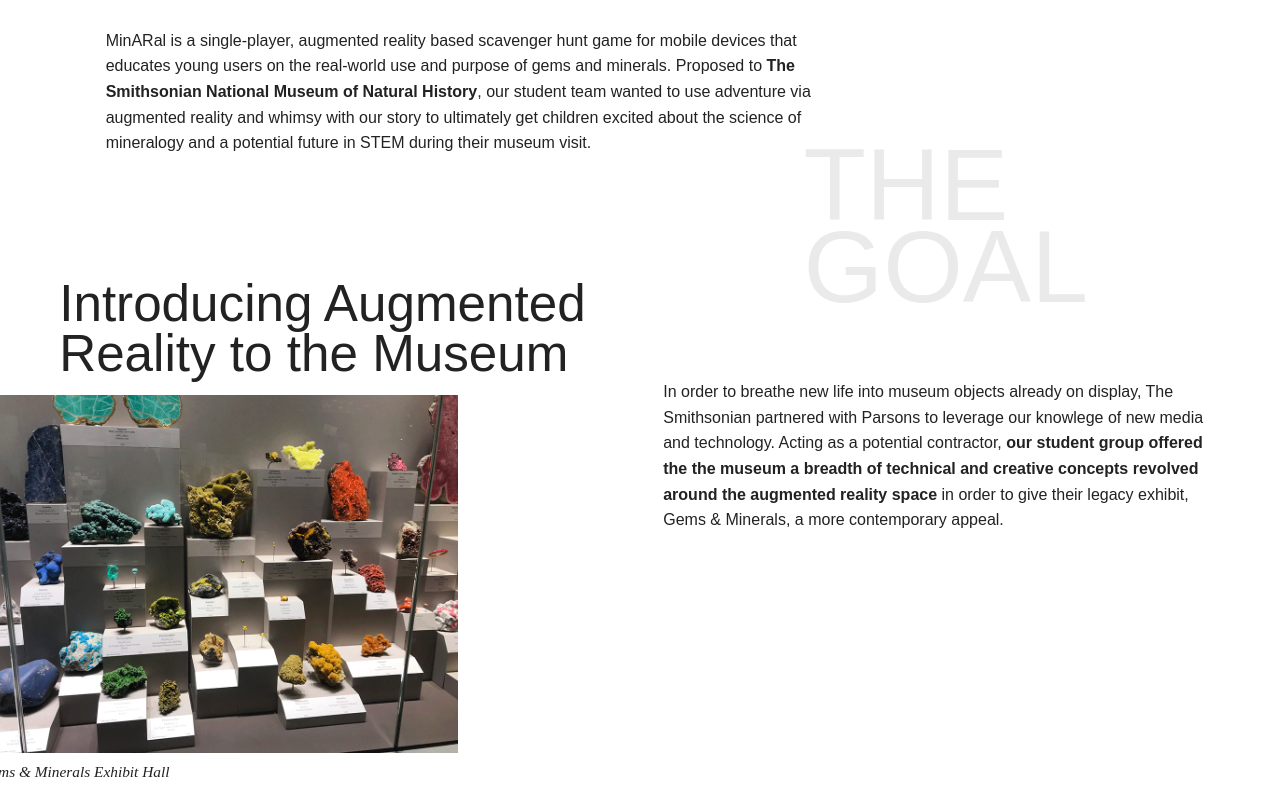
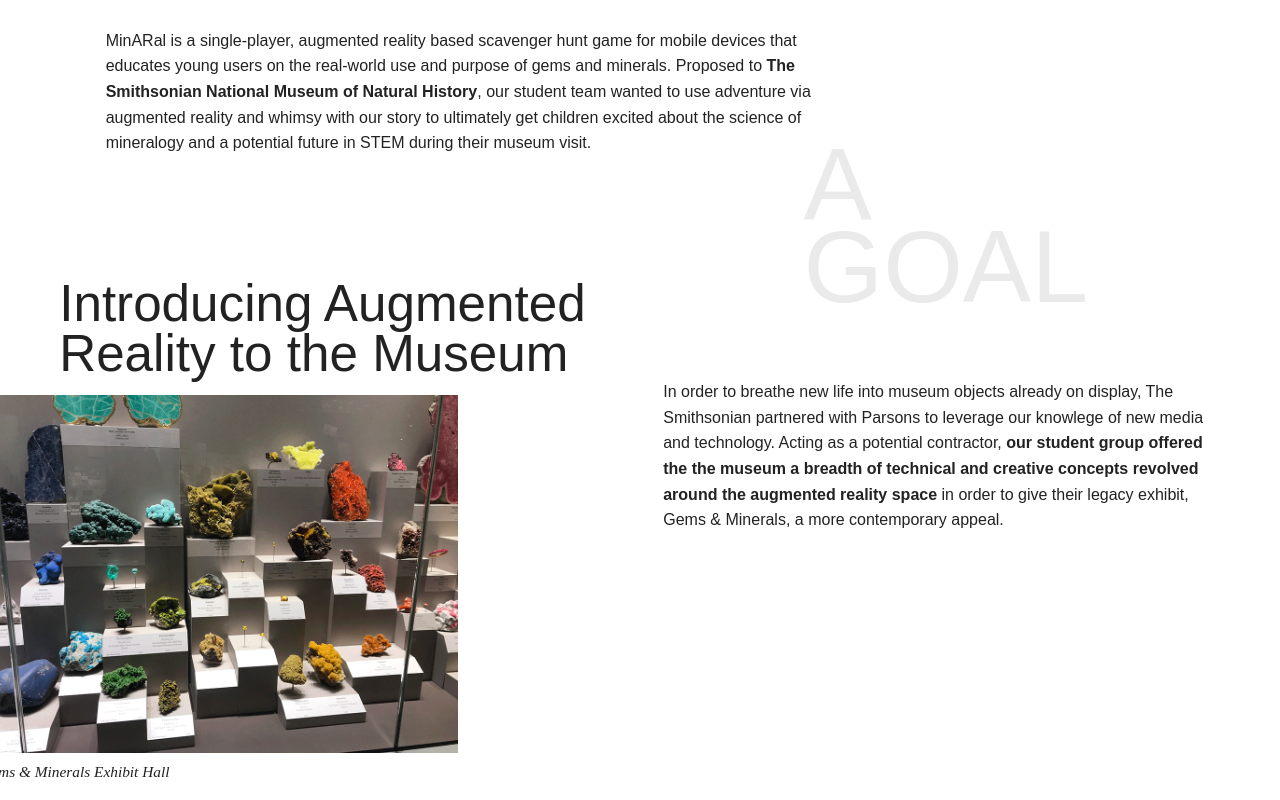
Before and after one commit to vidyakeshavan/vkeshavan, a Vue app: page /#/minARal in a window 1280 px wide. Shown: the part 1025-1825 px from the top of the page. Built offline with nearby package versions, Linux system fonts and the light colour scheme.

Commit message:
changed to A goal

```diff
--- a/src/components/minARal.vue
+++ b/src/components/minARal.vue
@@ -19,7 +19,7 @@
 
       <!-- there are a few shorthand columns widths as well -->
       <div class="row csgoalhead">
-        <div class="four columns lighthead"> THE <br> GOAL </div>
+        <div class="four columns lighthead"> A <br> GOAL </div>
       <div class="row csgoaltitle">
         <div class="twelve column darkhead">Introducing Augmented <br> Reality to the Museum</div>
       </div>
```
